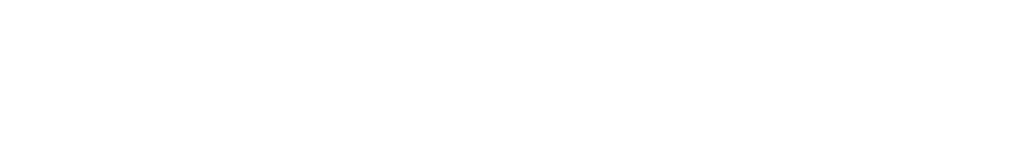
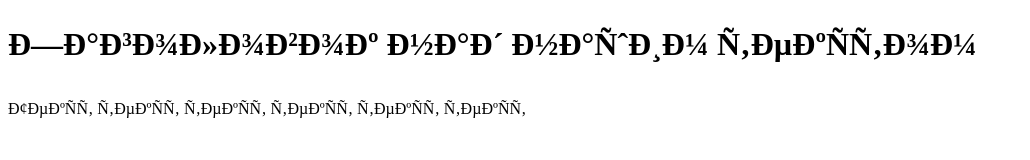
Before and after one commit to MaxMaks2020/GIt-Start, a plain HTML site: page test.html in a window 1280 px wide. Shown: the whole page, without its empty margins (0-1030 px from the left). Drawn offline with Linux system fonts and the light colour scheme.

Commit message:
test.html added

```diff
--- a/test.html
+++ b/test.html
@@ -1,4 +1,11 @@
 <!DOCTYPE html>
 <html>
-    <title></title>
- </html>
+<head>
+    <title>Название нашего сайта</title>
+    <meta charset="ut-8">
+</head>
+    <body>
+    <h1>Заголовок над нашим текстом</h1>
+    <p>Текст текст текст текст текст текст</p>
+    </body>
+</html>
```
